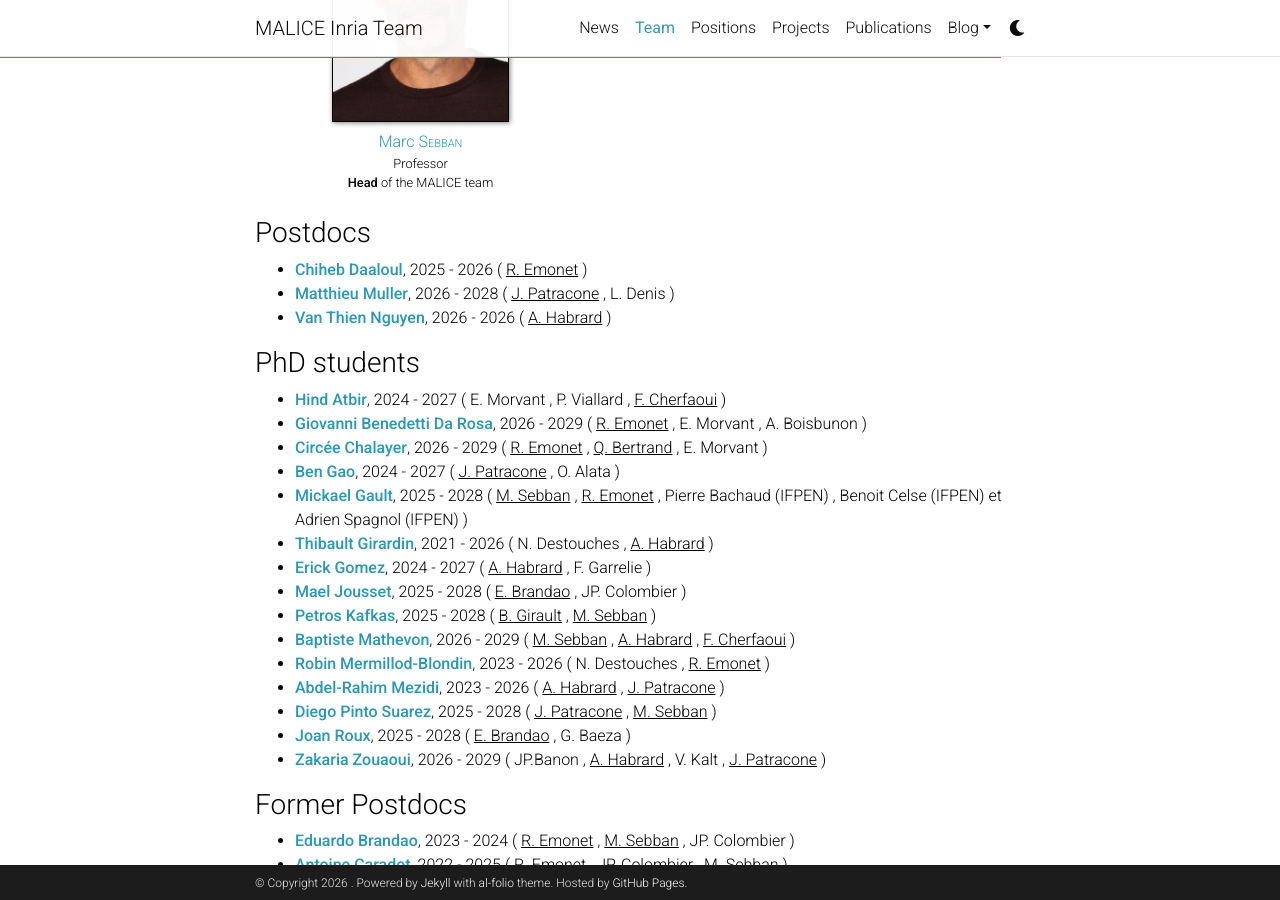
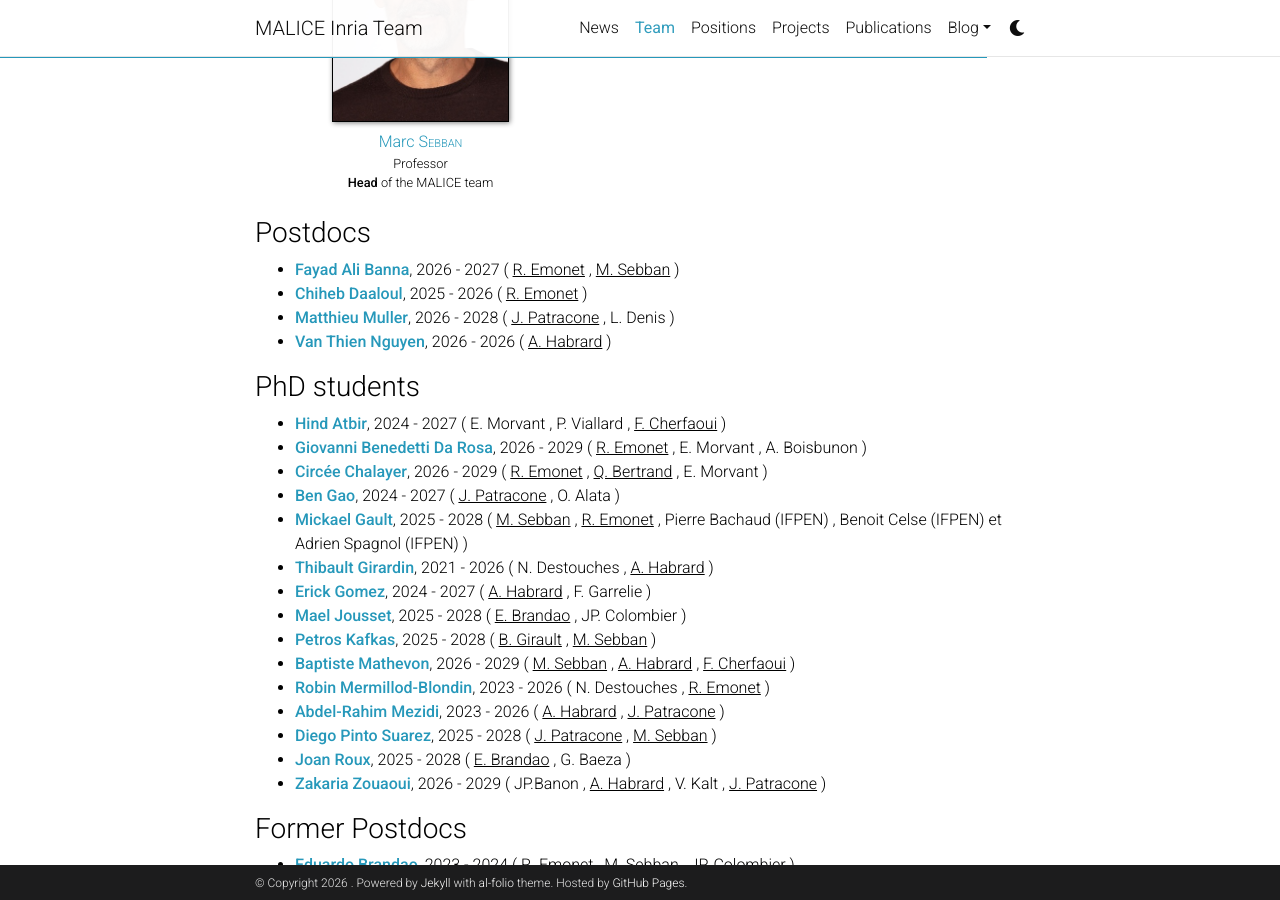
Before and after one commit to labhc-malice/labhc-malice.github.io, a Jekyll site: the page built from _pages/team.md, in a window 1280 px wide and 900 px high, scrolled down 1291 px. Built offline with Jekyll 4.4.1, drawn with Linux system fonts in a browser that asks for light colours; comment, search, counter and statistics services are not loaded; a style sheet for code colours, icons or effects is not loaded.

Commit message:
create fayad postdoc

```diff
--- a/_data/postdocs.yml
+++ b/_data/postdocs.yml
@@ -21,3 +21,11 @@
   starting_date: 2026
   end_date: 2028
   team_thematic: True
+
+- firstname: Fayad
+  lastname: Ali Banna
+  url:
+  supervisor: [R. Emonet, M. Sebban]
+  starting_date: 2026
+  end_date: 2027
+  team_thematic: True
```
